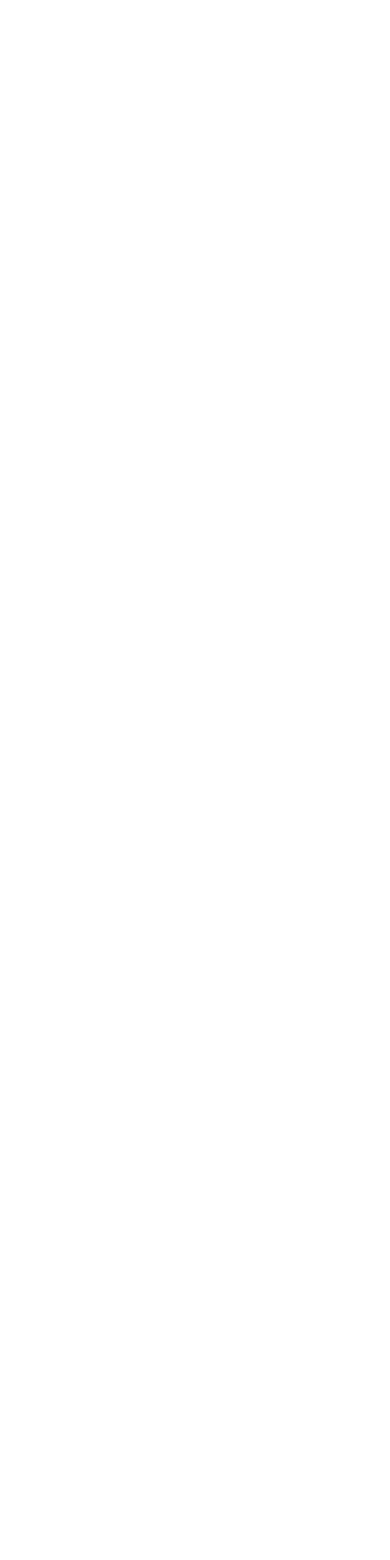
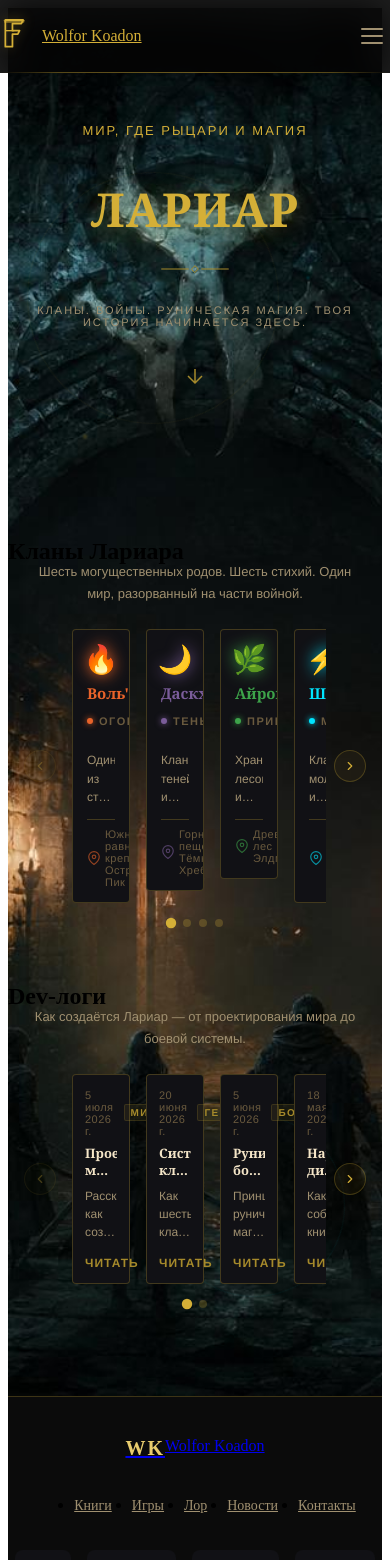
Before and after one commit to Seregb/wolfor-koadon, a React (Vite) app: page /games in a window 390 px wide. Shown: the top 1560 px of the page. Before the commit the page ends 844 px from the top, so only its background shows below. Built offline with nearby package versions, Linux system fonts and the light colour scheme.

Commit message:
Скролл на играх и сами карточки поправлены

```diff
--- a/src/App.tsx
+++ b/src/App.tsx
@@ -19,7 +19,7 @@
 
 function App() {
   return (
-    <BrowserRouter basename="/wolfor-koadon">
+    <BrowserRouter>
       <div className="page-wrapper">
         <Header />
         <main className="main-content">
--- a/src/components/ClanCard/ClanCard.css
+++ b/src/components/ClanCard/ClanCard.css
@@ -52,11 +52,11 @@
 .clan-card__emblem {
   display: flex;
   justify-content: center;
-  padding: 28px 0 16px;
+  padding: 20px 0 12px;
 }
 
 .clan-card__emblem-icon {
-  font-size: 40px;
+  font-size: 32px;
   line-height: 1;
   filter: drop-shadow(0 0 8px var(--clan-accent));
   transition: transform var(--transition-normal);
@@ -69,17 +69,17 @@
 /* ---------- Тело ---------- */
 
 .clan-card__body {
-  padding: 0 24px 24px;
+  padding: 0 18px 18px;
 }
 
 /* ---------- Название ---------- */
 
 .clan-card__name {
   font-family: var(--font-heading);
-  font-size: 22px;
+  font-size: 18px;
   font-weight: 700;
   color: var(--clan-accent);
-  margin: 0 0 12px;
+  margin: 0 0 8px;
   line-height: 1.2;
 }
 
@@ -94,16 +94,17 @@
   align-items: center;
   gap: 6px;
   font-family: var(--font-body);
-  font-size: 12px;
+  font-size: 11px;
   font-weight: 600;
   letter-spacing: 1.5px;
   text-transform: uppercase;
   color: var(--color-text-dim);
+  margin-bottom: 10px;
 }
 
 .clan-card__element-dot {
-  width: 8px;
-  height: 8px;
+  width: 6px;
+  height: 6px;
   border-radius: 50%;
   background: var(--clan-accent);
   box-shadow: 0 0 6px var(--clan-accent);
@@ -113,11 +114,15 @@
 
 .clan-card__desc {
   font-family: var(--font-body);
-  font-size: 14px;
-  line-height: 1.65;
+  font-size: 13px;
+  line-height: 1.55;
   color: var(--color-text-muted);
-  margin: 0 0 16px;
+  margin: 0 0 12px;
   transition: color var(--transition-fast);
+  display: -webkit-box;
+  -webkit-line-clamp: 4;
+  -webkit-box-orient: vertical;
+  overflow: hidden;
 }
 
 .clan-card:hover .clan-card__desc {
@@ -129,12 +134,12 @@
 .clan-card__territory {
   display: flex;
   align-items: center;
-  gap: 6px;
+  gap: 4px;
   font-family: var(--font-body);
-  font-size: 12px;
+  font-size: 11px;
   color: var(--color-text-dim);
   letter-spacing: 0.5px;
-  padding-top: 12px;
+  padding-top: 8px;
   border-top: 1px solid var(--color-border);
 }
 
@@ -170,37 +175,38 @@
 
 @media (max-width: 768px) {
   .clan-card__body {
-    padding: 0 20px 20px;
+    padding: 0 16px 16px;
   }
 
   .clan-card__name {
-    font-size: 19px;
+    font-size: 16px;
   }
 
   .clan-card__desc {
-    font-size: 13px;
+    font-size: 12px;
+    -webkit-line-clamp: 3;
   }
 }
 
 @media (max-width: 480px) {
   .clan-card__emblem {
-    padding: 20px 0 12px;
+    padding: 16px 0 10px;
   }
 
   .clan-card__emblem-icon {
-    font-size: 32px;
+    font-size: 28px;
   }
 
   .clan-card__body {
-    padding: 0 16px 18px;
+    padding: 0 14px 14px;
   }
 
   .clan-card__name {
-    font-size: 17px;
+    font-size: 15px;
   }
 
   .clan-card__desc {
-    font-size: 13px;
-    line-height: 1.55;
+    font-size: 12px;
+    -webkit-line-clamp: 3;
   }
 }
--- a/src/components/ClanCard/ClanCard.tsx
+++ b/src/components/ClanCard/ClanCard.tsx
@@ -48,18 +48,15 @@
   'Земля': '#b8960a',
 };
 
-export function ClanCard({ data, index = 0, onScreen = false }: ClanCardProps) {
+export function ClanCard({ data }: ClanCardProps) {
   const accentColor = elementColors[data.element] || 'var(--color-gold)';
 
   return (
     <motion.div
       className="clan-card"
-      initial="hidden"
-      animate={onScreen ? 'visible' : 'hidden'}
-      variants={{ ...clanEntranceVariants, ...clanHoverVariants }}
-      custom={index}
       whileHover="hover"
       whileTap="tap"
+      variants={clanHoverVariants}
       style={{ '--clan-accent': accentColor } as React.CSSProperties}
     >
       {/* Эмблема */}
--- a/src/components/DevLogCard/DevLogCard.css
+++ b/src/components/DevLogCard/DevLogCard.css
@@ -37,7 +37,7 @@
   background: var(--color-bg-card);
   border: 1px solid var(--color-border);
   border-radius: var(--card-radius);
-  padding: 24px 20px 20px;
+  padding: 18px 16px 16px;
   transition: border-color var(--transition-normal),
               box-shadow var(--transition-normal),
               transform var(--transition-fast);
@@ -53,25 +53,25 @@
 .devlog-card__meta {
   display: flex;
   align-items: center;
-  gap: 12px;
-  margin-bottom: 12px;
+  gap: 10px;
+  margin-bottom: 8px;
   font-family: var(--font-body);
 }
 
 .devlog-card__date {
-  font-size: 12px;
+  font-size: 11px;
   color: var(--color-text-dim);
   letter-spacing: 0.5px;
 }
 
 .devlog-card__category {
-  font-size: 11px;
+  font-size: 10px;
   font-weight: 600;
   letter-spacing: 1.5px;
   text-transform: uppercase;
   color: var(--color-gold-dark);
   background: rgba(212, 175, 55, 0.08);
-  padding: 2px 8px;
+  padding: 2px 6px;
   border-radius: 2px;
   border: 1px solid rgba(212, 175, 55, 0.15);
 }
@@ -80,11 +80,15 @@
 
 .devlog-card__title {
   font-family: var(--font-heading);
-  font-size: 16px;
+  font-size: 15px;
   font-weight: 600;
-  line-height: 1.35;
+  line-height: 1.3;
   color: var(--color-text);
-  margin: 0 0 10px;
+  margin: 0 0 8px;
+  display: -webkit-box;
+  -webkit-line-clamp: 2;
+  -webkit-box-orient: vertical;
+  overflow: hidden;
 }
 
 .devlog-card__link {
@@ -101,10 +105,14 @@
 
 .devlog-card__excerpt {
   font-family: var(--font-body);
-  font-size: 13px;
-  line-height: 1.6;
+  font-size: 12px;
+  line-height: 1.5;
   color: var(--color-text-muted);
-  margin: 0 0 16px;
+  margin: 0 0 12px;
+  display: -webkit-box;
+  -webkit-line-clamp: 3;
+  -webkit-box-orient: vertical;
+  overflow: hidden;
 }
 
 /* ---------- Ссылка «Читать» ---------- */
@@ -162,11 +170,11 @@
 
 @media (max-width: 768px) {
   .devlog-card {
-    padding: 20px 16px 16px;
+    padding: 16px 14px 14px;
   }
 
   .devlog-card__title {
-    font-size: 15px;
+    font-size: 14px;
   }
 }
 
@@ -177,14 +185,14 @@
   }
 
   .devlog-card {
-    padding: 18px 14px 14px;
+    padding: 14px 12px 12px;
   }
 
   .devlog-card__title {
-    font-size: 14px;
+    font-size: 13px;
   }
 
   .devlog-card__excerpt {
-    font-size: 13px;
+    font-size: 12px;
   }
 }
--- a/src/components/DevLogCard/DevLogCard.tsx
+++ b/src/components/DevLogCard/DevLogCard.tsx
@@ -27,7 +27,7 @@
   onScreen?: boolean;
 }
 
-export function DevLogCard({ data, index = 0, onScreen = false }: DevLogCardProps) {
+export function DevLogCard({ data }: DevLogCardProps) {
   const formattedDate = new Date(data.date).toLocaleDateString('ru-RU', {
     day: 'numeric',
     month: 'long',
@@ -37,10 +37,6 @@
   return (
     <motion.div
       className="devlog-card"
-      initial="hidden"
-      animate={onScreen ? 'visible' : 'hidden'}
-      variants={devLogEntranceVariants}
-      custom={index}
       whileHover={{ x: 4 }}
       transition={{ duration: 0.2, ease: "easeInOut" }}
     >
--- a/src/components/HorizontalSlider/HorizontalSlider.css
+++ b/src/components/HorizontalSlider/HorizontalSlider.css
@@ -9,6 +9,7 @@
   padding: 0 var(--page-padding);
   max-width: var(--container-max);
   margin: 0 auto;
+  position: relative;
 }
 
 /* ---------- Стрелки ---------- */
@@ -63,11 +64,12 @@
   position: relative;
   user-select: none;
   touch-action: pan-y;
-  transition: transform 0.4s ease;
+  min-width: 0;
 }
 
 .horizontal-slider__slide {
   display: flex;
+  transition: transform 0.4s ease;
 }
 
 /* ---------- Карточки ---------- */
```
